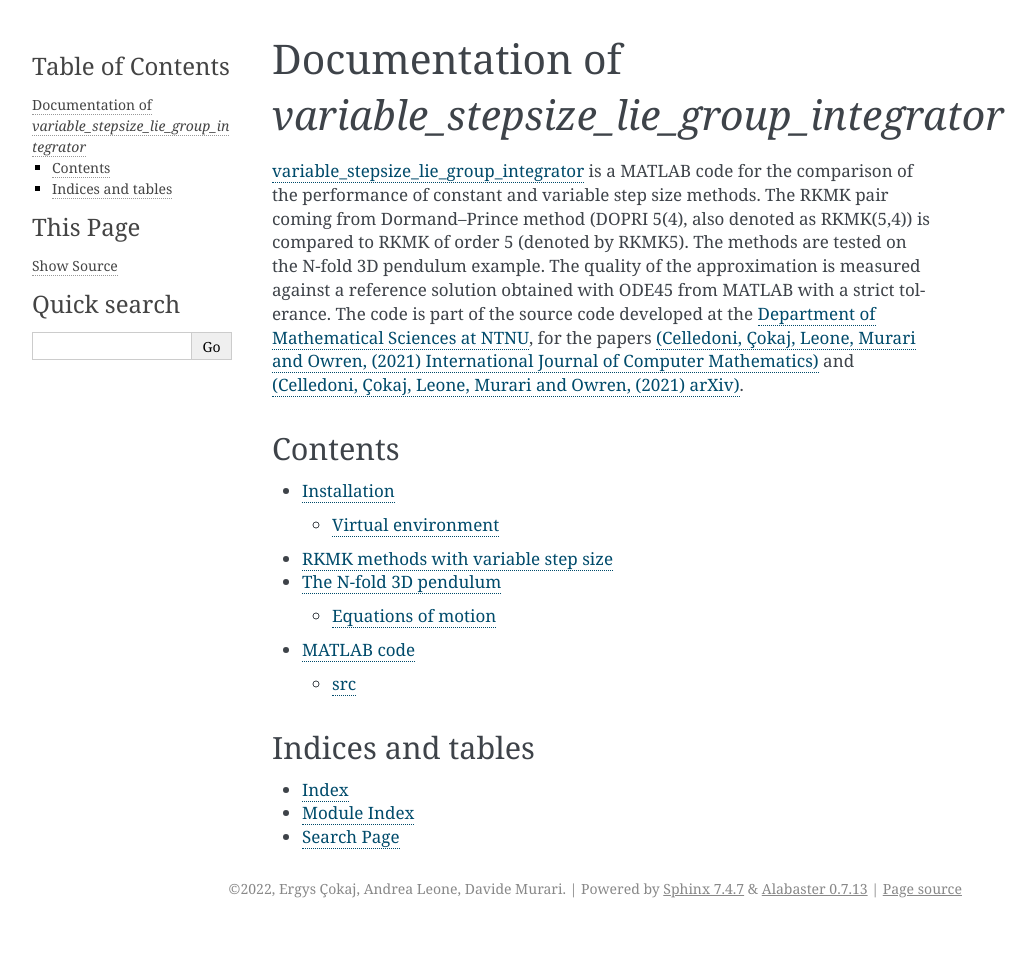
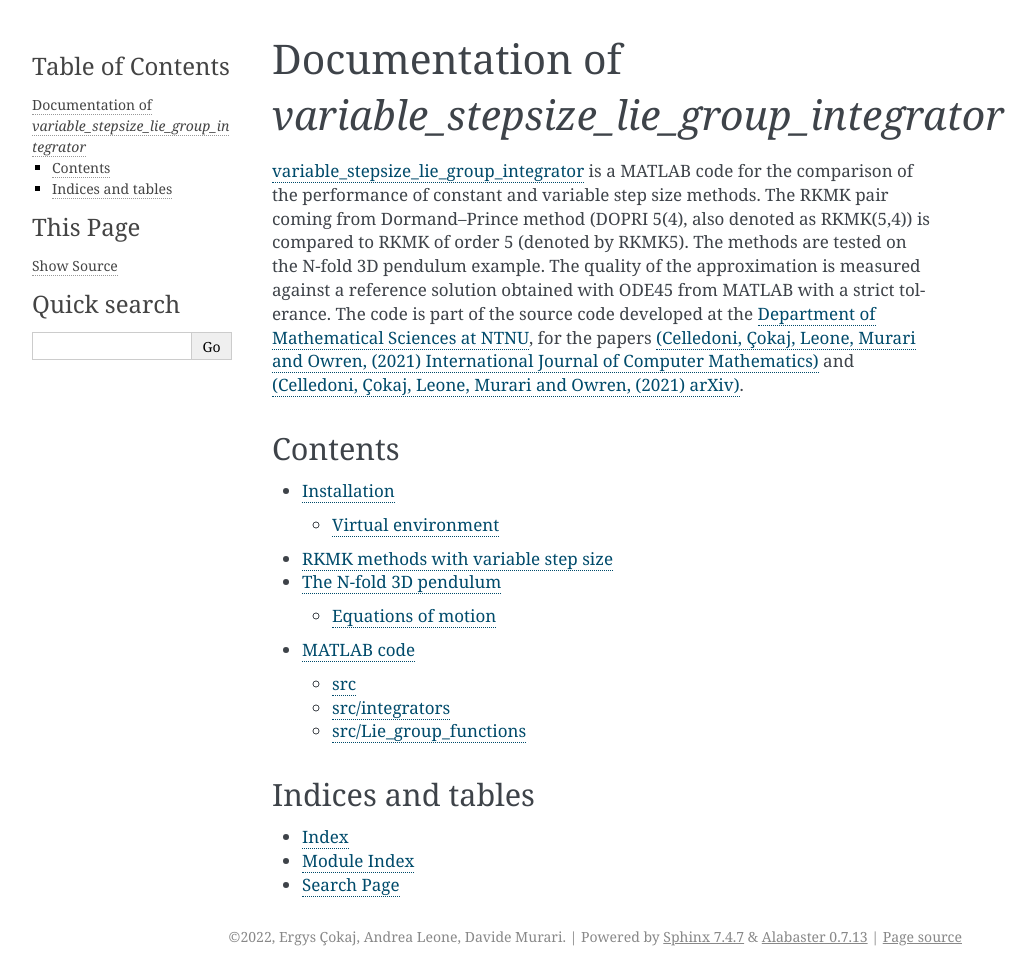
Before and after one commit to THREAD-3-2/variable_stepsize_lie_group_integrator, a Sphinx documentation site: the page built from docs/index.rst, in a window 1280 px wide. Shown: the whole page, without its empty margins (148-1184 px from the left). Built offline with Sphinx 7.4.7, drawn with Linux system fonts in a browser that asks for light colours; before the commit the page ends 928 px from its top, so only the background shows below that.

Commit message:
Update matlab.rst

```diff
--- a/docs/matlab.rst
+++ b/docs/matlab.rst
@@ -16,9 +16,15 @@ src
 
 .. mat:autoscript:: src.main
 
+src/integrators
+===============
+
 .. mat:autofunction:: src.integrators.RKMK5
 
 .. mat:autofunction:: src.integrators.RKMK45
+
+src/Lie_group_functions
+=======================
 
 .. mat:autofunction:: Lie_group_functions.expRodrigues
 
```
